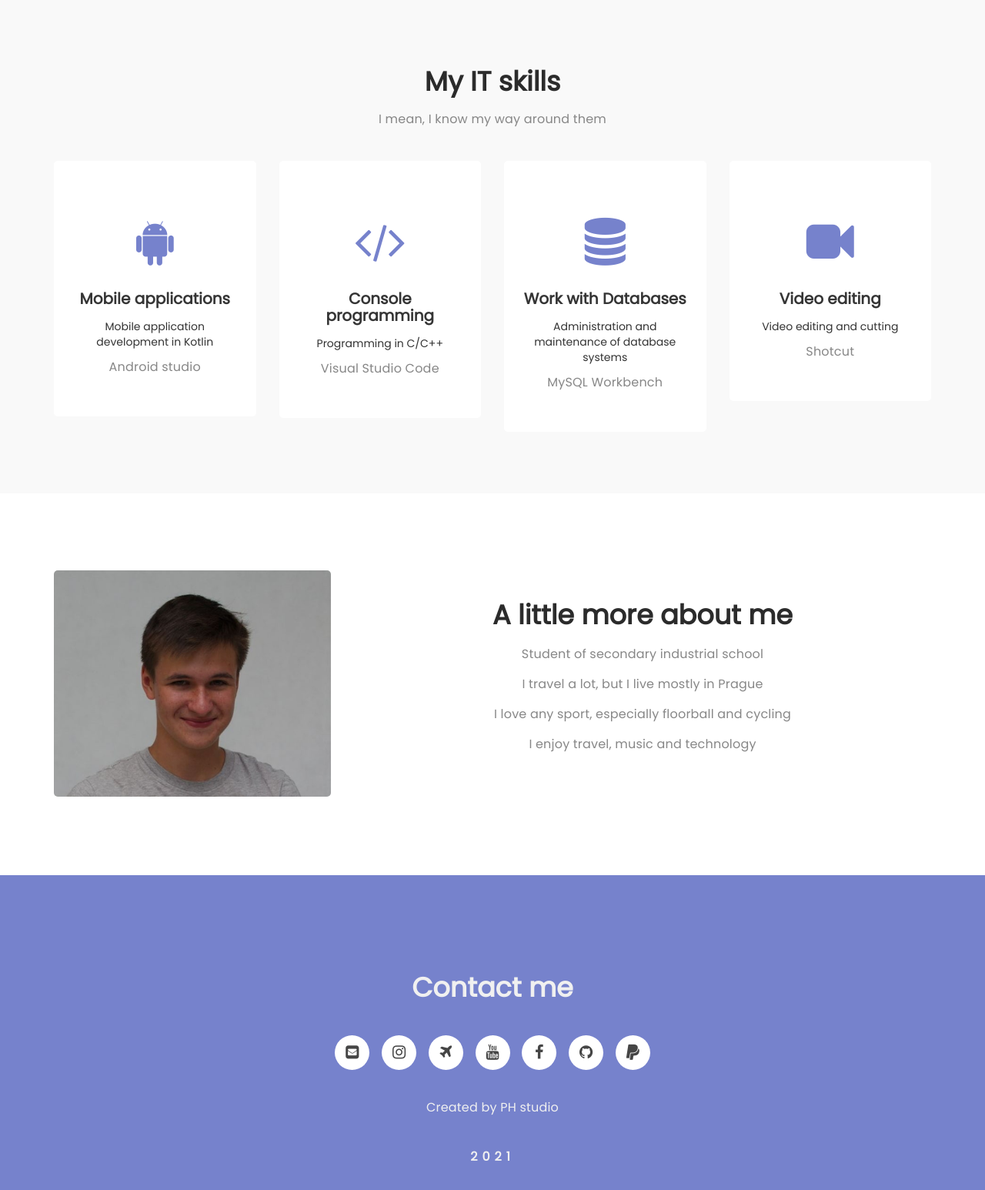
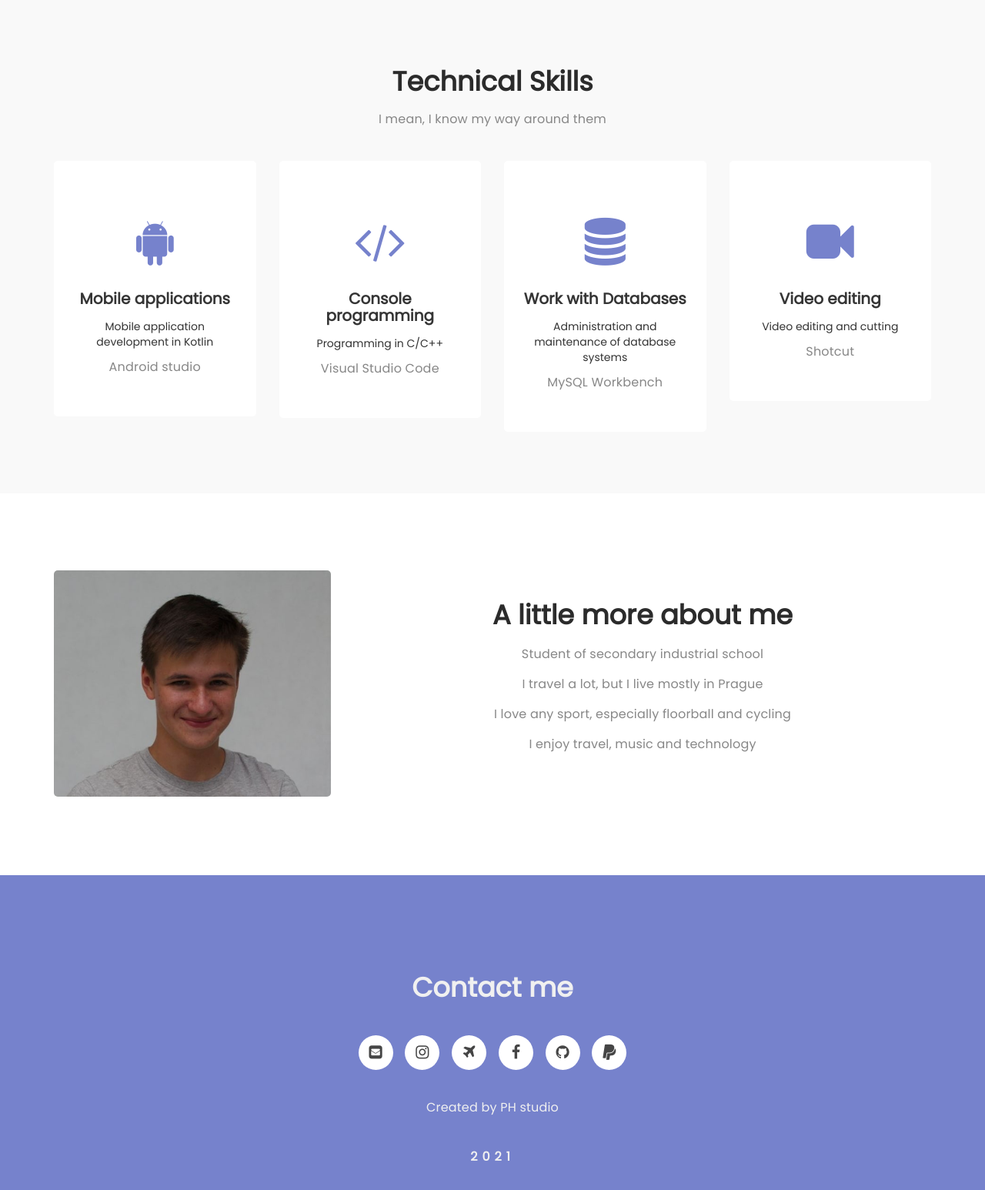
Before and after one commit to pa238/pa238.github.io, a plain HTML site: page index.html in a window 1280 px wide. Shown: the part 834-2380 px from the top of the page at 77% size. Drawn offline with Linux system fonts and the light colour scheme.

Commit message:
Update index.html

```diff
--- a/index.html
+++ b/index.html
@@ -11,7 +11,7 @@
      <meta name="viewport" content="width=device-width, initial-scale=1, maximum-scale=1">
 
      <title>Pavel Holeček</title>
-
+     <link rel="icon" href="https://avatars.githubusercontent.com/u/91906742?v=4" type="image/x-icon">
 
      <link rel="stylesheet" href="css/bootstrap.min.css">
      <link rel="stylesheet" href="css/animate.css">
@@ -63,7 +63,7 @@
                <div class="row">
 
                     <div class="wow fadeInUp section-title" data-wow-delay="0.2s">
-                         <h2>My IT skills</h2>
+                         <h2>Technical Skills</h2>
                          <p>I mean, I know my way around them</p>
                     </div>
 
@@ -80,7 +80,7 @@
                     </div>
 
                     <div class="col-md-3 col-sm-6 wow fadeInUp" data-wow-delay="0.4s"
-                         onClick="parent.location='https://wikiless.org/wiki/C_(programovac%C3%AD_jazyk)?lang=cs'">
+                         onClick="parent.location='https://wikiless.org/wiki/C_(programming_language)?lang=en'">
                          <div class="service-thumb">
                               <i class="fa fa-code"></i>
                               <h4>Console programming</h4>
@@ -155,9 +155,7 @@
                                    <li><a href="mailto:pavelholecek@protonmail.com" class="fa fa-envelope-square"></a></li>
                                    <li><a href="https://www.instagram.com/_pa238_" class="fa fa-instagram"></a></li>
                                    <li><a href="https://www.instagram.com/pa238_fpv" class="fa fa-plane"></a></li>
-                                   <li><a href="https://www.youtube.com/channel/UCAI3RvEGtcRwrdpwiIHSIyQ"
-                                        class="fa fa-youtube"></a></li>
-                                        <li><a href="https://www.facebook.com/asfas.asffag.5" class="fa fa-facebook"></a></li>
+                                   <li><a href="https://www.facebook.com/asfas.asffag.5" class="fa fa-facebook"></a></li>
                                    <li><a href="https://github.com/pa238" class="fa fa-github"></a></li>
                                    <li><a href="http://paypal.me/PHstudio2" class="fa fa-paypal"></a></li>
                                    <p></p>
```
